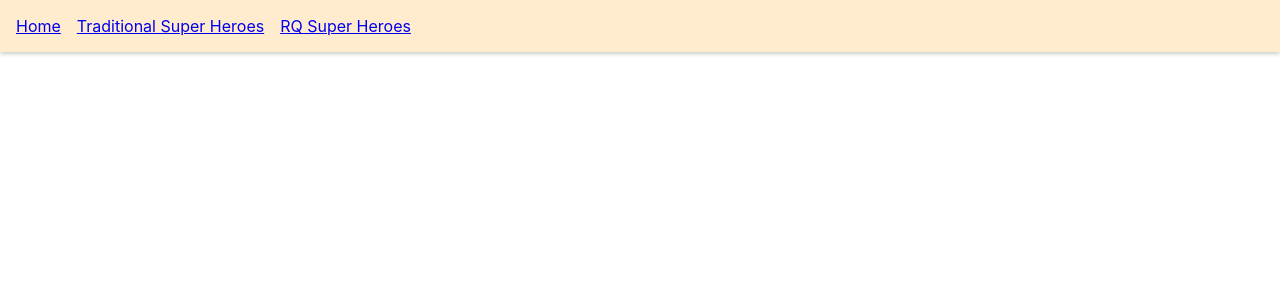
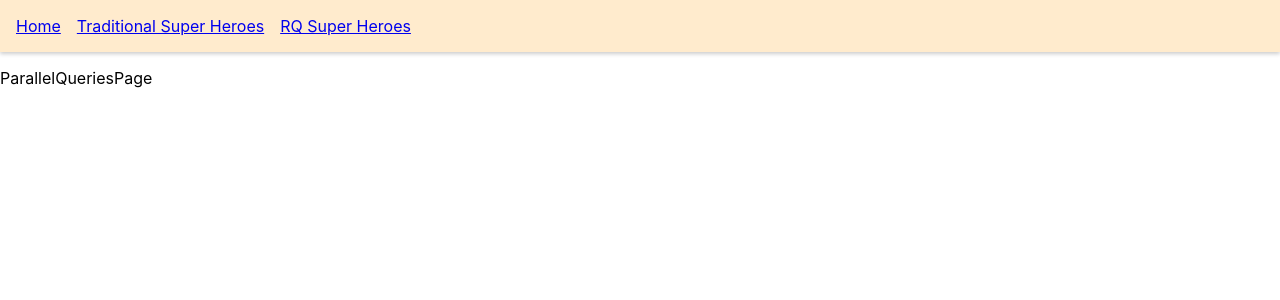
Before and after one commit to ylmgrbzz/React-Query-Tutorial, a React (Create React App) app: page /rq-parallel in a window 1280 px wide. Shown: the top 300 px of the page. Built offline with nearby package versions, Linux system fonts and the light colour scheme.

Commit message:
Add ParallelQueriesPage component and update routing in App.js

```diff
--- a/src/App.js
+++ b/src/App.js
@@ -7,6 +7,7 @@ import Navbar from "./components/Navbar";
 import { QueryClient, QueryClientProvider } from "react-query";
 import { ReactQueryDevtools } from "react-query/devtools";
 import RqSuperHero from "./components/RqSuperHero";
+import ParallelQueriesPage from "./components/ParallelQueriesPage";
 
 function App() {
   const queryClient = new QueryClient();
@@ -22,6 +23,7 @@ function App() {
           <Route path="super-heroes" element={<SuperHeroes />} />
           <Route path="rq-super-heroes" element={<RqSuperHeroesPage />} />
           <Route path="rq-super-heroes/:heroId" element={<RqSuperHero />} />
+          <Route path="rq-parallel" element={<ParallelQueriesPage />} />
         </Routes>
       </div>
       <ReactQueryDevtools initialIsOpen={false} position="bottom-right" />
--- /dev/null
+++ b/src/components/ParallelQueriesPage.js
@@ -0,0 +1,7 @@
+import React from "react";
+
+const ParallelQueriesPage = () => {
+  return <div>ParallelQueriesPage</div>;
+};
+
+export default ParallelQueriesPage;
```
